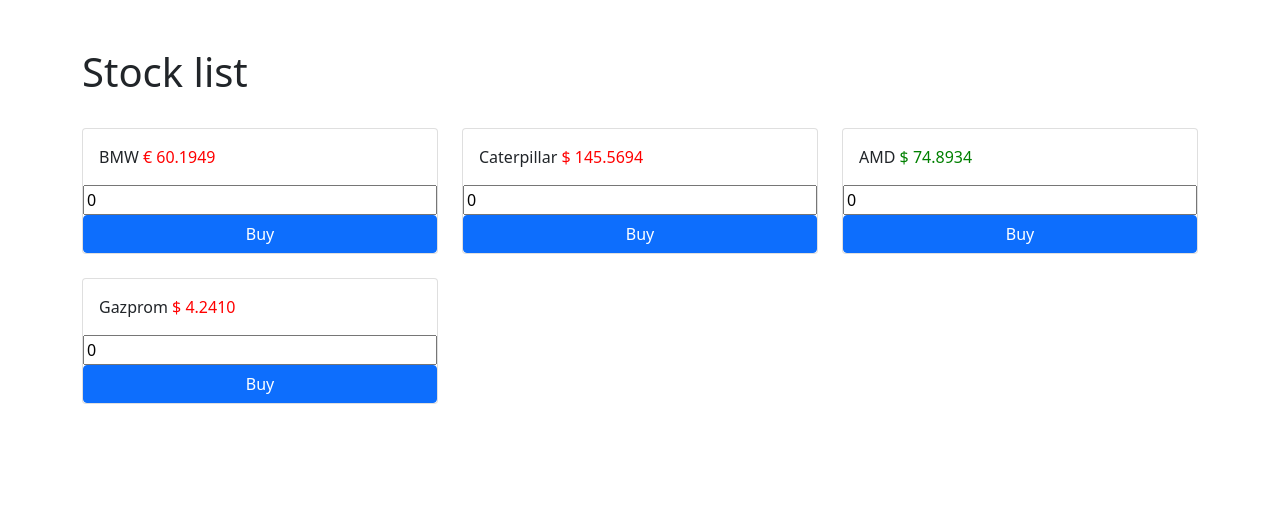
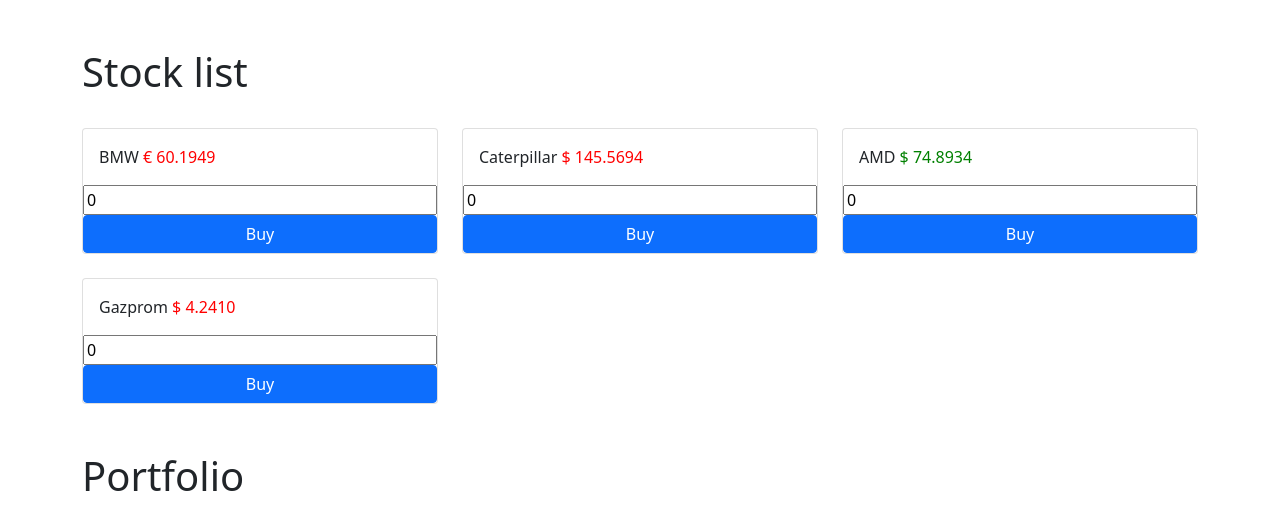
Before and after one commit to l-huisman/Webdevelopment-2, a Vue app in the folder vue-components-starter/: page / in a window 1280 px wide. Shown: the top 530 px of the page. Built offline with nearby package versions, Linux system fonts and the light colour scheme.

Commit message:
Displaying the portfolio array using a new PortfolioItem component

```diff
--- a/vue-components-starter/src/components/StockList.vue
+++ b/vue-components-starter/src/components/StockList.vue
@@ -3,15 +3,21 @@
   <div class="row">
     <StockItem v-for="stock in stocks" :stock="stock" @buy="buyStock" />
   </div>
+  <h1 class="pt-5">Portfolio</h1>
+  <div class="row">
+    <PortfolioItem v-for="stock in portfolio" :stock="stock" />
+  </div>
 </template>
 
 <script>
 import StockItem from "./StockItem.vue";
+import PortfolioItem from "./PortfolioItem.vue";
 
 export default {
   name: "StockList",
   components: {
     StockItem,
+    PortfolioItem,
   },
   data() {
     return {
@@ -35,7 +41,9 @@
       });
     },
     buyStock(stock, amount) {
-      alert(`Buying ${amount} of ${stock.name}`);
+      if (amount <= 0) {
+        return;
+      }
       this.portfolio.push({
         name: stock.name,
         price: stock.price,
```
